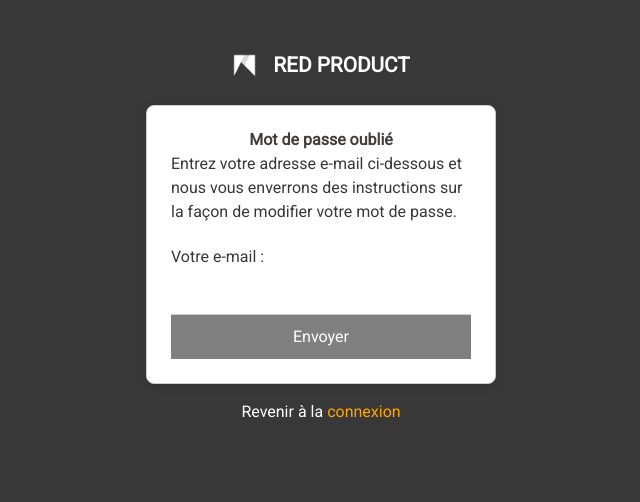
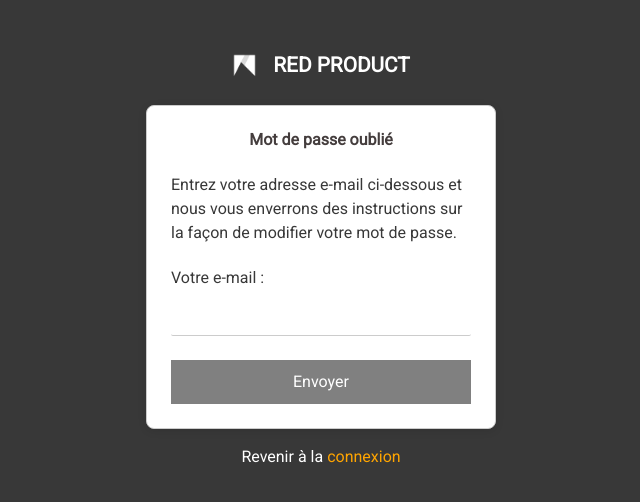
Before and after one commit to Faty128/projet-nextjs-froont, a Next.js app: page /forgot-password in a window 1280 px wide. Shown: the top 502 px of the page, without its empty margins (319-959 px from the left). Built offline with nearby package versions, Linux system fonts and the light colour scheme.

Commit message:
first commit

```diff
--- a/app/forgot-password/page.js
+++ b/app/forgot-password/page.js
@@ -50,7 +50,7 @@
         </div>
         <form onSubmit={handleSubmit} className="pagelogin">
           <h1 className="titree">Mot de passe oublié</h1>
-          <p className="div_link2">
+          <p className="mt-3">
             Entrez votre adresse e-mail ci-dessous et nous vous enverrons des
             instructions sur la façon de modifier votre mot de passe.
           </p>
@@ -63,7 +63,7 @@
               required
             />
           </div>
-          <button type="submit">Envoyer</button>
+          <button className="mt-4" type="submit">Envoyer</button>
         </form>
         {message && <p>{message}</p>}
         <ToastContainer />
```
